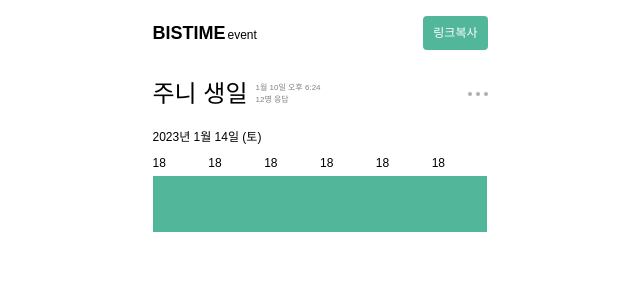
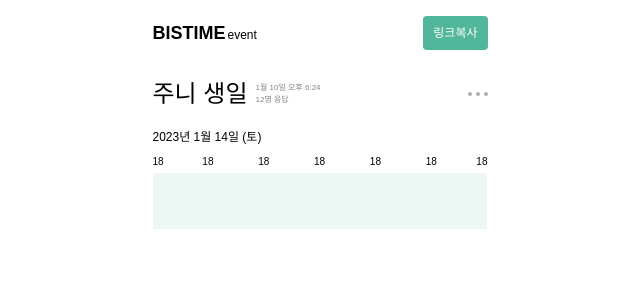
Before and after one commit to PI304/BisTime_Frontend, a Next.js app: page /event in a window 1280 px wide. Shown: the top 300 px of the page, without its empty margins (320-960 px from the left). Built offline with nearby package versions, Linux system fonts and the light colour scheme; a web font is replaced by a local one.

Commit message:
feat : 시간대 정렬

```diff
--- a/src/components/event/Calender/DashBoard/DashBoard.tsx
+++ b/src/components/event/Calender/DashBoard/DashBoard.tsx
@@ -5,11 +5,20 @@ export default function DashBoard() {
       <div className="grid grid-cols-6 grid-rows-1">
         {[1, 2, 3, 4, 5, 6].map((_, index) => (
           <div key={index}>
-            <p className="text-left font-light text-12 mt-2">18</p>
+            <p
+              className={`${
+                index !== 0 && '-translate-x-1.5'
+              } text-left font-light text-10 mt-2 relative`}
+            >
+              18
+              {index === 5 && (
+                <span className="absolute -right-1.5 font-light text-10">
+                  18
+                </span>
+              )}
+            </p>
             <div
-              className={`w-full aspect-square mt-1 bg-primary-green-1 bg-opa bg-opacity-${
-                Math.floor(Math.random() * 20) * 5 + 5
-              }`}
+              className={`w-full aspect-square mt-1 bg-primary-green-1 bg-opa bg-opacity-10`}
             />
           </div>
         ))}
```
